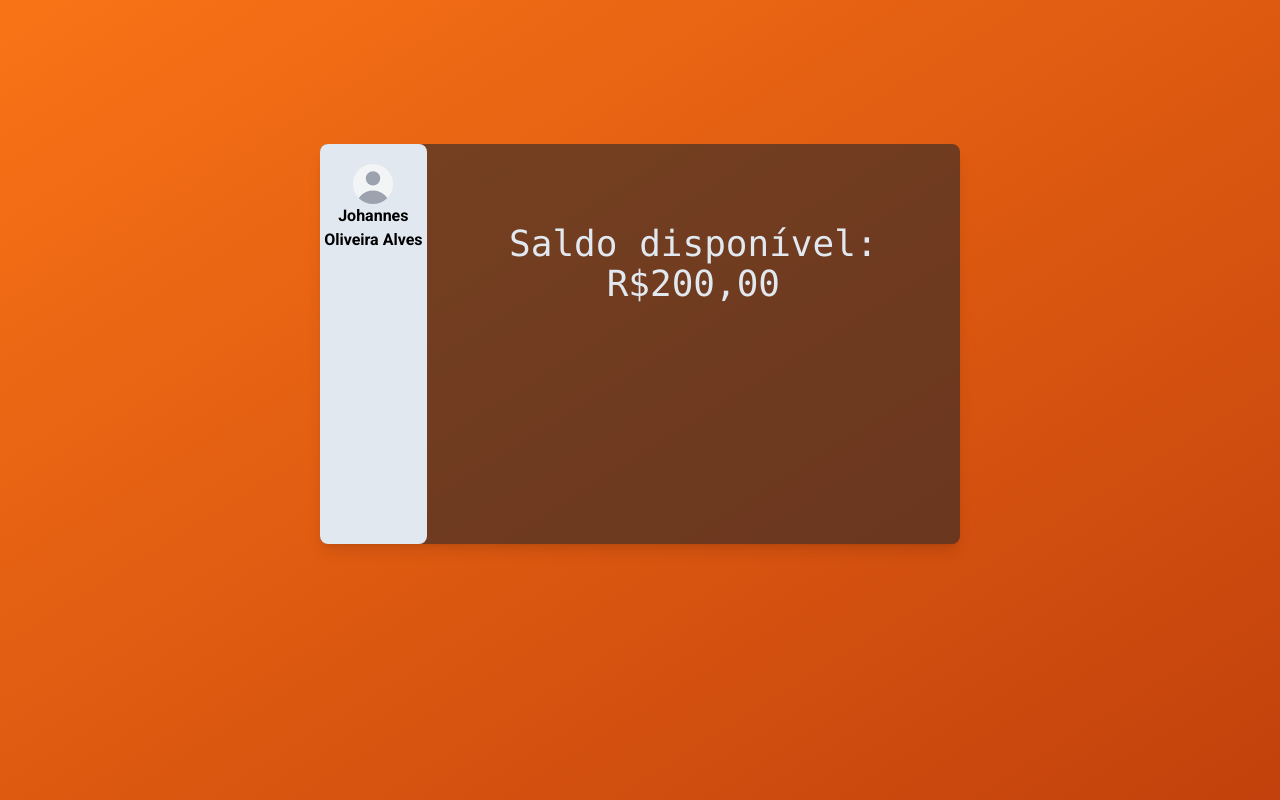
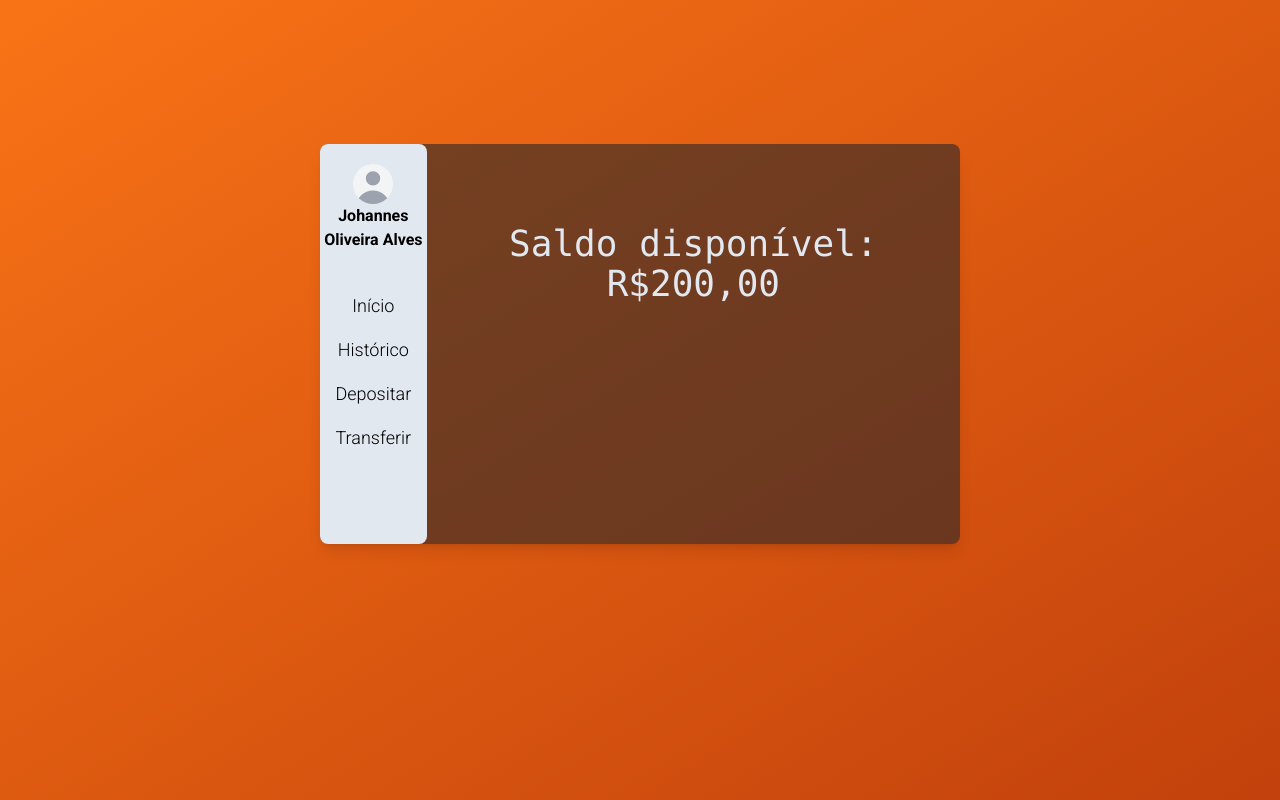
Before and after one commit to JohannesAlves/Bank-Study, a React (Vite) app in the folder web/: page / in a window 1280 px wide. Built offline with nearby package versions, Linux system fonts and the light colour scheme.

Commit message:
chore: add btns

```diff
--- a/web/src/components/molecules/ButtonsNav/ButtonsNav.tsx
+++ b/web/src/components/molecules/ButtonsNav/ButtonsNav.tsx
@@ -3,7 +3,10 @@ import ButtonNav from "../../atoms/buttonNav";
 function ButtonsNav() {
     return (
         <div className="flex flex-col space-y-4 mt-10 text-lg font-light">
-            <ButtonNav />
+            <ButtonNav btnText="Início" />
+            <ButtonNav btnText="Histórico" />
+            <ButtonNav btnText="Depositar" />
+            <ButtonNav btnText="Transferir" />
         </div>
     );
 }
```
